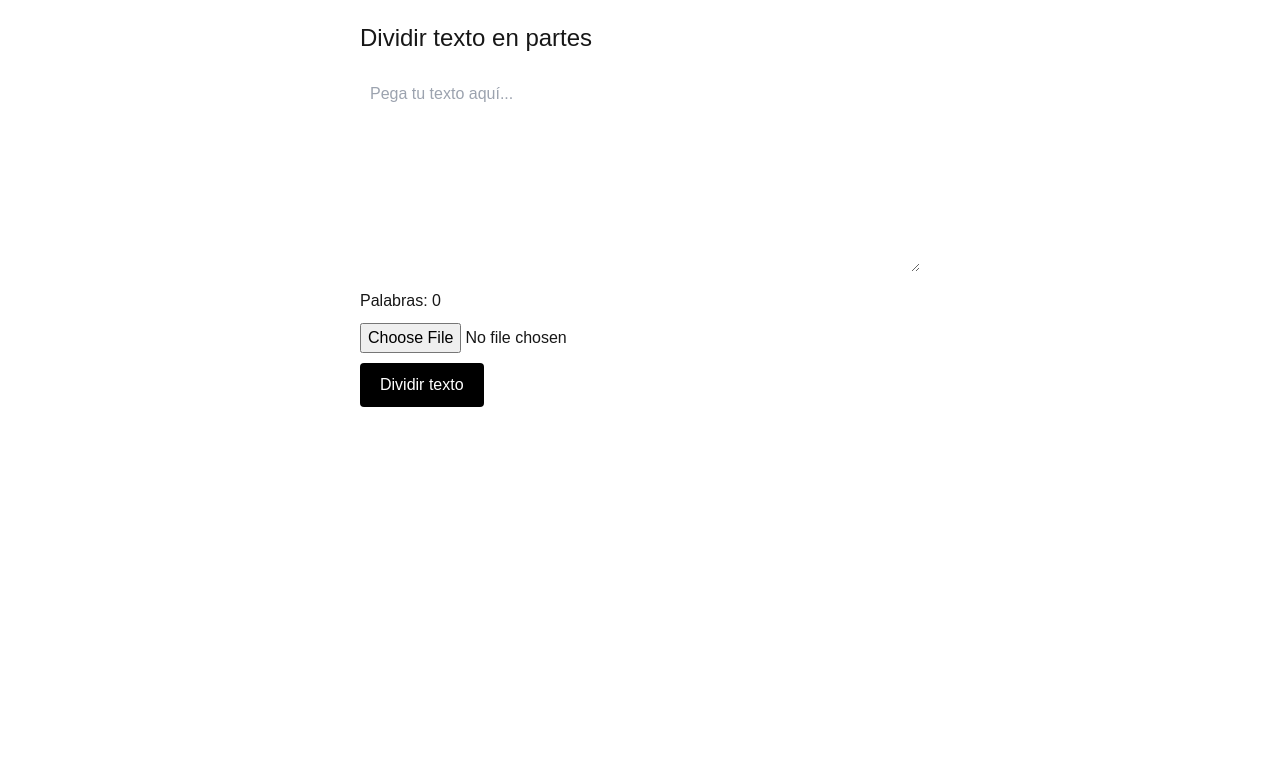
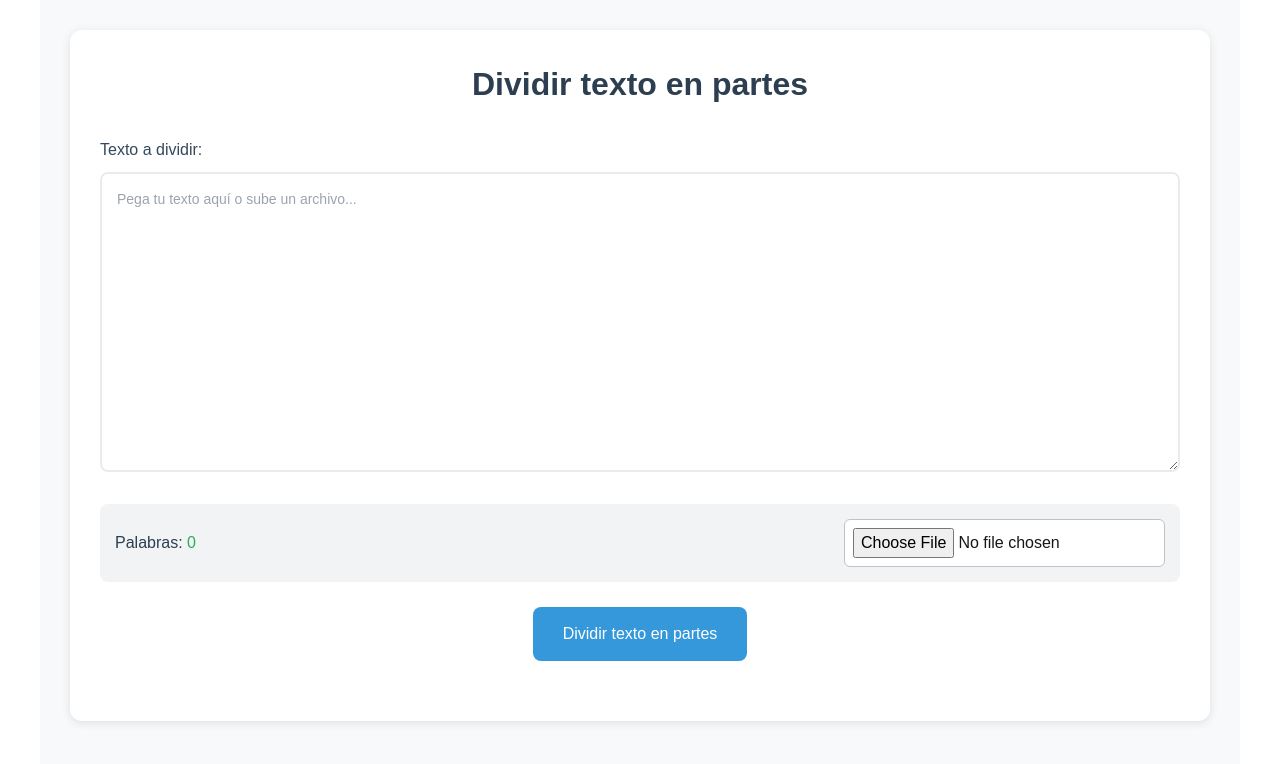
Before and after one commit to MarlonMoe23/dividir-texto, a Next.js app: page / in a window 1280 px wide. Shown: the top 764 px of the page. Built offline with nearby package versions, Linux system fonts and the light colour scheme.

Commit message:
la ultima y nos vamos

```diff
--- a/pages/index - copia.js
+++ b/pages/index - copia.js
@@ -1,4 +1,5 @@
 import { useState } from "react";
+import mammoth from "mammoth";
 
 export default function Home() {
   const [text, setText] = useState("");
@@ -7,17 +8,34 @@ export default function Home() {
   const handleFileUpload = (e) => {
     const file = e.target.files[0];
     if (!file) return;
-    const reader = new FileReader();
-    reader.onload = (event) => {
-      setText(event.target.result);
-    };
-    reader.readAsText(file);
+
+    if (file.name.endsWith(".txt")) {
+      const reader = new FileReader();
+      reader.onload = (event) => {
+        setText(event.target.result);
+      };
+      reader.readAsText(file);
+    } else if (file.name.endsWith(".docx")) {
+      const reader = new FileReader();
+      reader.onload = async (event) => {
+        try {
+          const arrayBuffer = event.target.result;
+          const result = await mammoth.extractRawText({ arrayBuffer });
+          setText(result.value);
+        } catch (error) {
+          alert("Error al leer el archivo Word.");
+        }
+      };
+      reader.readAsArrayBuffer(file);
+    } else {
+      alert("Formato no soportado. Usa .txt o .docx");
+    }
   };
 
   const splitText = () => {
     if (!text.trim()) return;
     const words = text.trim().split(/\s+/);
-    const chunkSize = 1450;
+    const chunkSize = 1550;
     const overlap = 50;
     const chunks = [];
 
@@ -44,23 +62,29 @@ export default function Home() {
       await navigator.clipboard.writeText(content);
       alert("Texto copiado al portapapeles.");
     } catch (err) {
-      alert("No se pudo copiar el texto.");
+      alert("Error al copiar el texto.");
     }
   };
 
   return (
     <main style={{ padding: 20, fontFamily: "sans-serif", maxWidth: 600, margin: "0 auto" }}>
-      <h1 style={{ fontSize: 24, marginBottom: 16 }}>Dividir texto en partes (con solapamiento)</h1>
+      <h1 style={{ fontSize: 24, marginBottom: 16 }}>
+        Dividir texto en partes
+      </h1>
 
       <textarea
         placeholder="Pega tu texto aquí..."
         value={text}
         onChange={(e) => setText(e.target.value)}
-        style={{ width: "100%", height: 200, marginBottom: 10, padding: 10 }}
+        style={{ width: "100%", height: 200, marginBottom: 10, padding: 10, color: "#000" }}
       />
 
+      <p style={{ marginBottom: 10 }}>
+        Palabras: {text.trim() ? text.trim().split(/\s+/).length : 0}
+      </p>
+
       <div style={{ marginBottom: 10 }}>
-        <input type="file" accept=".txt" onChange={handleFileUpload} />
+        <input type="file" accept=".txt,.docx" onChange={handleFileUpload} />
       </div>
 
       <button
@@ -80,7 +104,7 @@ export default function Home() {
 
       {parts.length > 0 && (
         <div>
-          <h2 style={{ fontSize: 20, marginBottom: 10 }}>Acciones por parte:</h2>
+          <h2 style={{ fontSize: 20, marginBottom: 10 }}>Descargar o copiar partes:</h2>
           <ul style={{ paddingLeft: 20 }}>
             {parts.map((part, index) => (
               <li key={index} style={{ marginBottom: 8 }}>
@@ -98,11 +122,12 @@ export default function Home() {
                 >
                   Descargar parte {index + 1}
                 </button>
+
                 <button
                   onClick={() => copyToClipboard(part)}
                   style={{
                     padding: "6px 12px",
-                    background: "#007bff",
+                    background: "#0077cc",
                     color: "#fff",
                     border: "none",
                     borderRadius: 4,
--- a/pages/index.js
+++ b/pages/index.js
@@ -67,80 +67,205 @@ export default function Home() {
   };
 
   return (
-    <main style={{ padding: 20, fontFamily: "sans-serif", maxWidth: 600, margin: "0 auto" }}>
-      <h1 style={{ fontSize: 24, marginBottom: 16 }}>
+    <main style={{
+      padding: 30,
+      fontFamily: "Arial, sans-serif",
+      maxWidth: 1200,
+      margin: "0 auto",
+      backgroundColor: "#f8f9fa",
+      minHeight: "100vh"
+    }}>
+      <div style={{
+        backgroundColor: "#ffffff",
+        padding: 30,
+        borderRadius: 12,
+        boxShadow: "0 2px 10px rgba(0,0,0,0.1)"
+      }}>
+        <h1 style={{
+          fontSize: 32,
+          marginBottom: 30,
+          color: "#2c3e50",
+          textAlign: "center",
+          fontWeight: "600"
+        }}>
           Dividir texto en partes
         </h1>
 
+        <div style={{ marginBottom: 25 }}>
+          <label style={{
+            display: "block",
+            marginBottom: 10,
+            fontSize: 16,
+            fontWeight: "500",
+            color: "#34495e"
+          }}>
+            Texto a dividir:
+          </label>
           <textarea
-        placeholder="Pega tu texto aquí..."
+            placeholder="Pega tu texto aquí o sube un archivo..."
             value={text}
             onChange={(e) => setText(e.target.value)}
-        style={{ width: "100%", height: 200, marginBottom: 10, padding: 10, color: "#000" }}
+            style={{
+              width: "100%",
+              height: 300,
+              padding: 15,
+              fontSize: 14,
+              border: "2px solid #e9ecef",
+              borderRadius: 8,
+              resize: "vertical",
+              fontFamily: "inherit",
+              color: "#2c3e50",
+              backgroundColor: "#ffffff"
+            }}
           />
+        </div>
 
-      <p style={{ marginBottom: 10 }}>
-        Palabras: {text.trim() ? text.trim().split(/\s+/).length : 0}
+        <div style={{
+          display: "flex",
+          justifyContent: "space-between",
+          alignItems: "center",
+          marginBottom: 25,
+          padding: 15,
+          backgroundColor: "#f1f3f4",
+          borderRadius: 8
+        }}>
+          <p style={{
+            margin: 0,
+            fontSize: 16,
+            fontWeight: "500",
+            color: "#2c3e50"
+          }}>
+            Palabras: <span style={{ color: "#27ae60" }}>
+              {text.trim() ? text.trim().split(/\s+/).length : 0}
+            </span>
           </p>
 
-      <div style={{ marginBottom: 10 }}>
-        <input type="file" accept=".txt,.docx" onChange={handleFileUpload} />
+          <div>
+            <input
+              type="file"
+              accept=".txt,.docx"
+              onChange={handleFileUpload}
+              style={{
+                padding: 8,
+                border: "1px solid #bdc3c7",
+                borderRadius: 6,
+                backgroundColor: "#ffffff"
+              }}
+            />
+          </div>
         </div>
 
+        <div style={{ textAlign: "center", marginBottom: 30 }}>
           <button
             onClick={splitText}
             style={{
-          padding: "10px 20px",
-          background: "#000",
+              padding: "15px 30px",
+              background: "#3498db",
               color: "#fff",
               border: "none",
-          borderRadius: 4,
+              borderRadius: 8,
               cursor: "pointer",
-          marginBottom: 20,
+              fontSize: 16,
+              fontWeight: "500",
+              transition: "background-color 0.3s"
             }}
+            onMouseOver={(e) => e.target.style.backgroundColor = "#2980b9"}
+            onMouseOut={(e) => e.target.style.backgroundColor = "#3498db"}
           >
-        Dividir texto
+            Dividir texto en partes
           </button>
+        </div>
 
         {parts.length > 0 && (
-        <div>
-          <h2 style={{ fontSize: 20, marginBottom: 10 }}>Descargar o copiar partes:</h2>
-          <ul style={{ paddingLeft: 20 }}>
+          <div style={{
+            backgroundColor: "#f8f9fa",
+            padding: 25,
+            borderRadius: 8,
+            border: "1px solid #e9ecef"
+          }}>
+            <h2 style={{
+              fontSize: 24,
+              marginBottom: 20,
+              color: "#2c3e50",
+              textAlign: "center"
+            }}>
+              Partes generadas: {parts.length}
+            </h2>
+
+            <div style={{
+              display: "grid",
+              gridTemplateColumns: "repeat(auto-fit, minmax(300px, 1fr))",
+              gap: 15
+            }}>
               {parts.map((part, index) => (
-              <li key={index} style={{ marginBottom: 8 }}>
+                <div key={index} style={{
+                  padding: 20,
+                  backgroundColor: "#ffffff",
+                  borderRadius: 8,
+                  border: "1px solid #e9ecef",
+                  boxShadow: "0 1px 3px rgba(0,0,0,0.1)"
+                }}>
+                  <h3 style={{
+                    margin: "0 0 15px 0",
+                    fontSize: 18,
+                    color: "#2c3e50"
+                  }}>
+                    Parte {index + 1}
+                  </h3>
+
+                  <p style={{
+                    margin: "0 0 15px 0",
+                    fontSize: 14,
+                    color: "#7f8c8d"
+                  }}>
+                    {part.split(/\s+/).length} palabras
+                  </p>
+
+                  <div style={{ display: "flex", gap: 10 }}>
                     <button
                       onClick={() => downloadPart(part, index)}
                       style={{
-                    padding: "6px 12px",
-                    background: "#008000",
+                        flex: 1,
+                        padding: "10px 15px",
+                        background: "#27ae60",
                         color: "#fff",
                         border: "none",
-                    borderRadius: 4,
+                        borderRadius: 6,
                         cursor: "pointer",
-                    marginRight: 10,
+                        fontSize: 14,
+                        fontWeight: "500"
                       }}
+                      onMouseOver={(e) => e.target.style.backgroundColor = "#229954"}
+                      onMouseOut={(e) => e.target.style.backgroundColor = "#27ae60"}
                     >
-                  Descargar parte {index + 1}
+                      Descargar
                     </button>
 
                     <button
                       onClick={() => copyToClipboard(part)}
                       style={{
-                    padding: "6px 12px",
-                    background: "#0077cc",
+                        flex: 1,
+                        padding: "10px 15px",
+                        background: "#9b59b6",
                         color: "#fff",
                         border: "none",
-                    borderRadius: 4,
+                        borderRadius: 6,
                         cursor: "pointer",
+                        fontSize: 14,
+                        fontWeight: "500"
                       }}
+                      onMouseOver={(e) => e.target.style.backgroundColor = "#8e44ad"}
+                      onMouseOut={(e) => e.target.style.backgroundColor = "#9b59b6"}
                     >
-                  Copiar parte {index + 1}
+                      Copiar
                     </button>
-              </li>
+                  </div>
+                </div>
               ))}
-          </ul>
+            </div>
           </div>
         )}
+      </div>
     </main>
   );
 }
```
Lines whose indentation alone changed are shown as unchanged.
